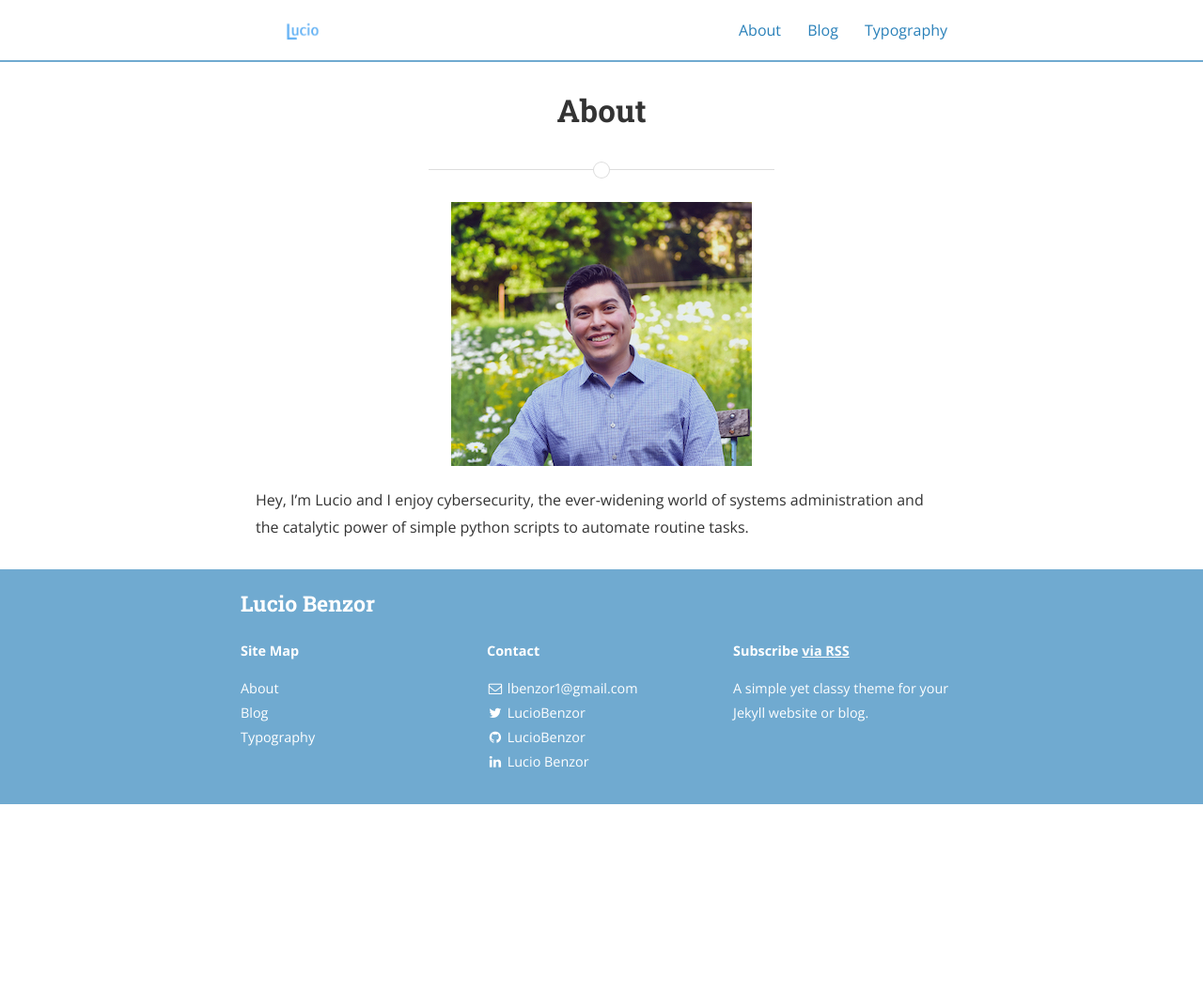
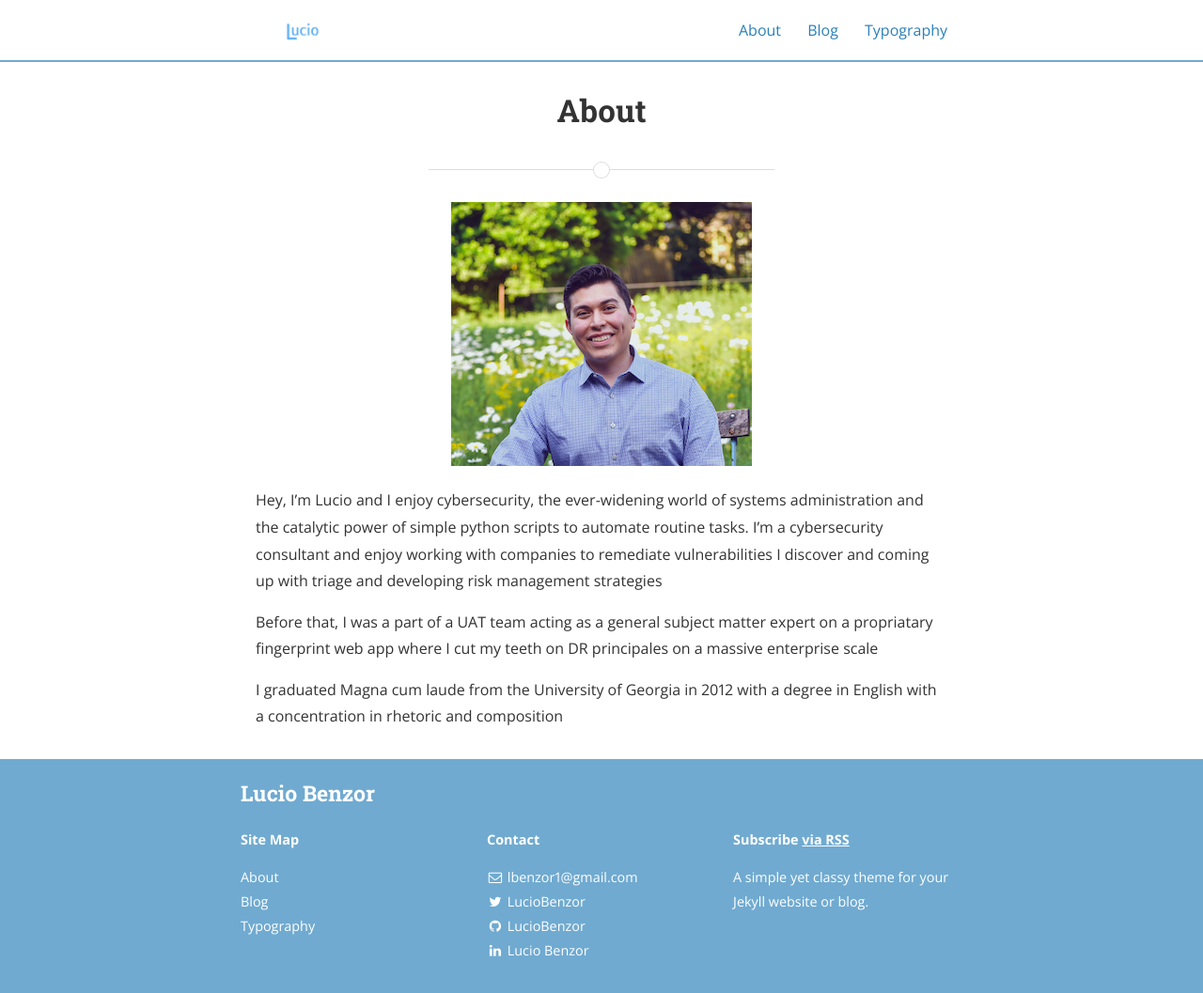
Before and after one commit to LucioBenzor/LucioBenzor.github.io, a Jekyll site: the page built from about.md, in a window 1280 px wide. Shown: the whole page at 94% size. Built offline with Jekyll 4.4.1, drawn with Linux system fonts in a browser that asks for light colours; nearby versions of some CDN libraries; before the commit the page ends 900 px from its top, so only the background shows below that.

Commit message:
Update about.md

```diff
--- a/about.md
+++ b/about.md
@@ -6,4 +6,8 @@ permalink: /about/
 
 <img src="{{ site.baseurl }}/assets/ProfilePicResized.jpg" title="Profile Picture" class="profile">
 
-Hey, I'm Lucio and I enjoy cybersecurity, the ever-widening world of systems administration and the catalytic power of simple python scripts to automate routine tasks.
+Hey, I'm Lucio and I enjoy cybersecurity, the ever-widening world of systems administration and the catalytic power of simple python scripts to automate routine tasks. I'm a cybersecurity consultant and enjoy working with companies to remediate vulnerabilities I discover and coming up with triage and developing risk management strategies
+
+Before that, I was a part of a UAT team acting as a general subject matter expert on a propriatary fingerprint web app where I cut my teeth on DR principales on a massive enterprise scale
+
+I graduated Magna cum laude from the University of Georgia in 2012 with a degree in English with a concentration in rhetoric and composition
```
